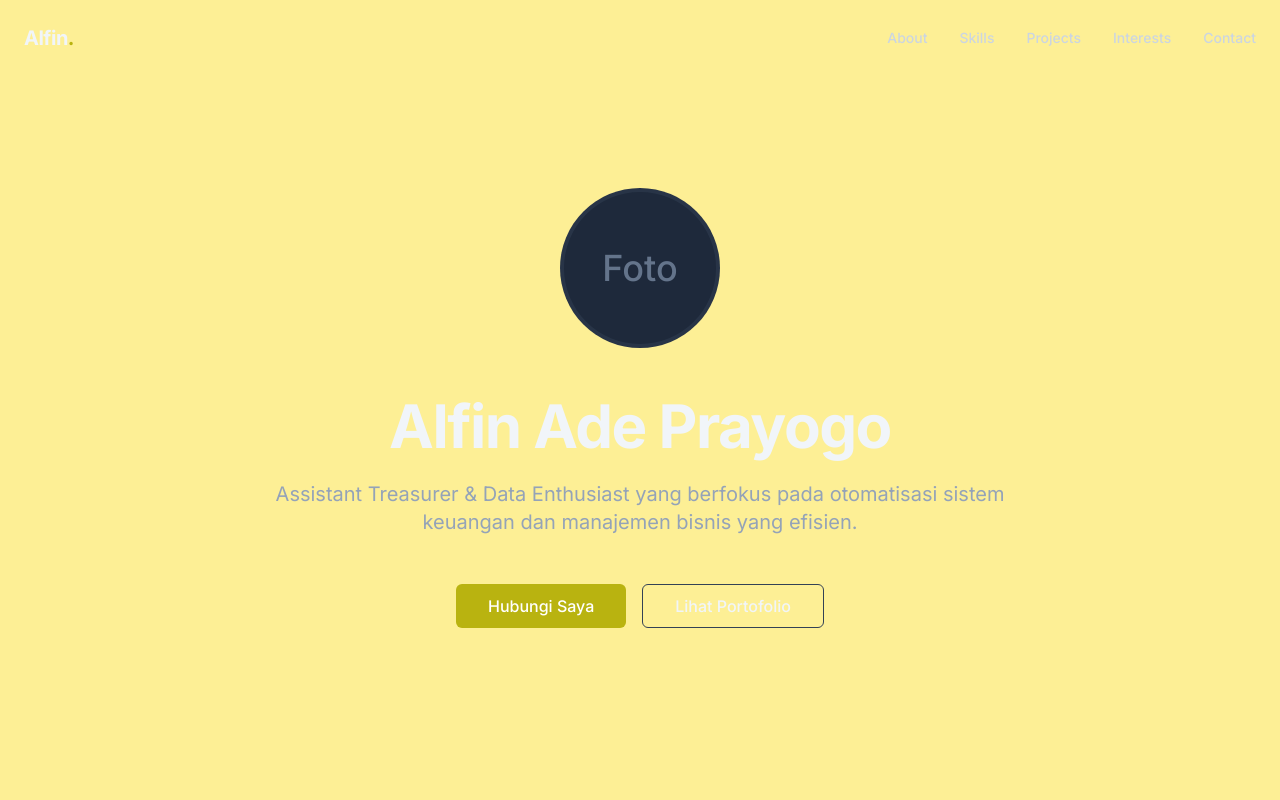
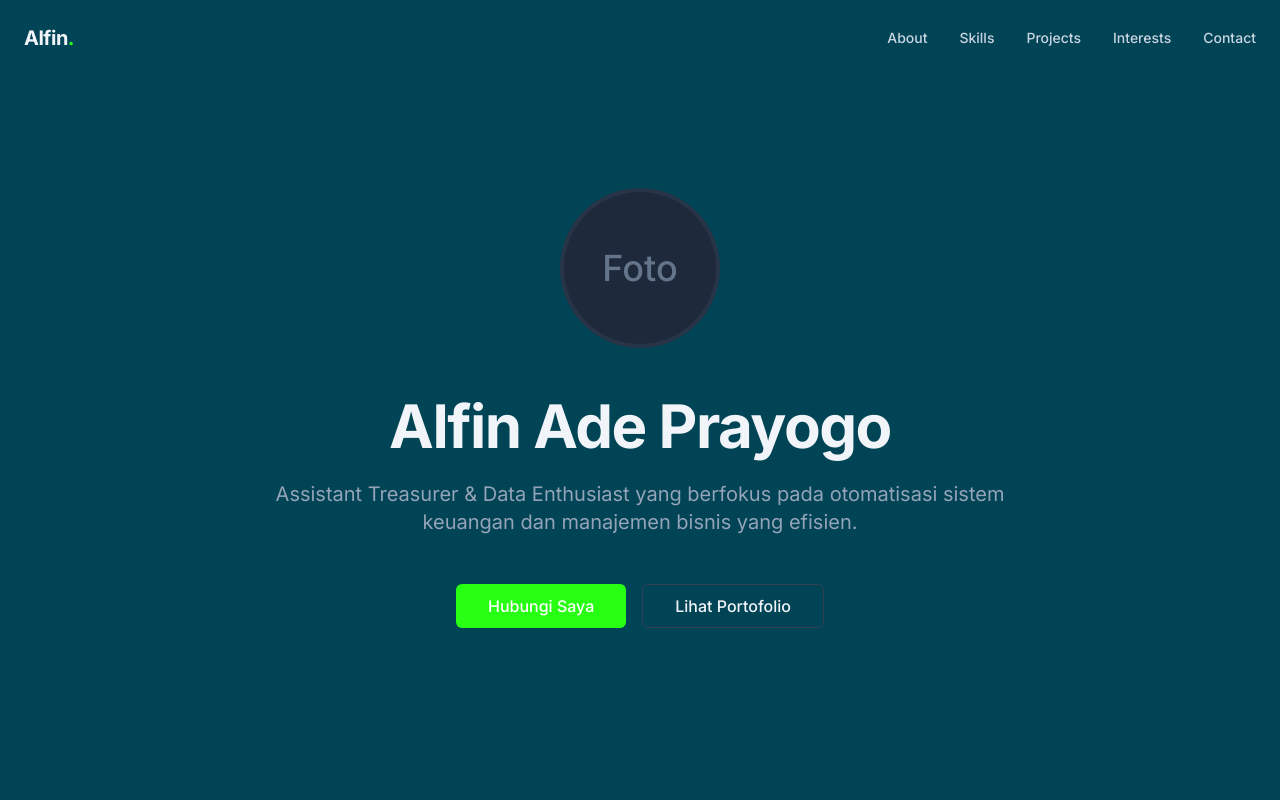
Before and after one commit to AlfinAdePrayogo/alfin-profile, a React (Vite) app: page / in a window 1280 px wide. Shown: the top 800 px of the page. Built offline with nearby package versions, Linux system fonts and the light colour scheme.

Commit message:
chore(dark theme): update background and accent colors

```diff
--- a/src/index.css
+++ b/src/index.css
@@ -15,11 +15,11 @@
   }
 
   .dark {
-    --background: #fdef95; /* Deep Slate */
+    --background: #004455; /* Deep Slate */
     --foreground: #f8fafc;
     --muted: #1e293b;
     --muted-foreground: #5454f3; /* Zinc-400 */
-    --accent: #b9b310; /* blue */
+    --accent: #27ff13; /* blue */
     --accent-foreground: #ffffff;
   }
 
```
